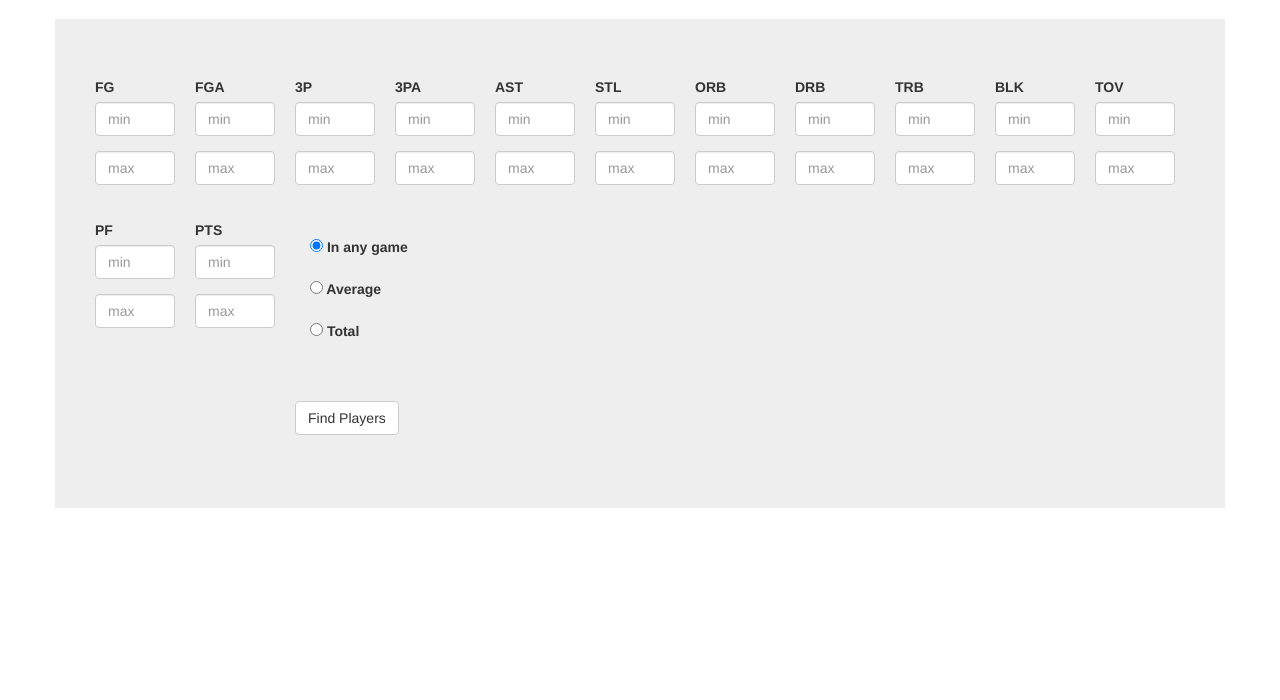
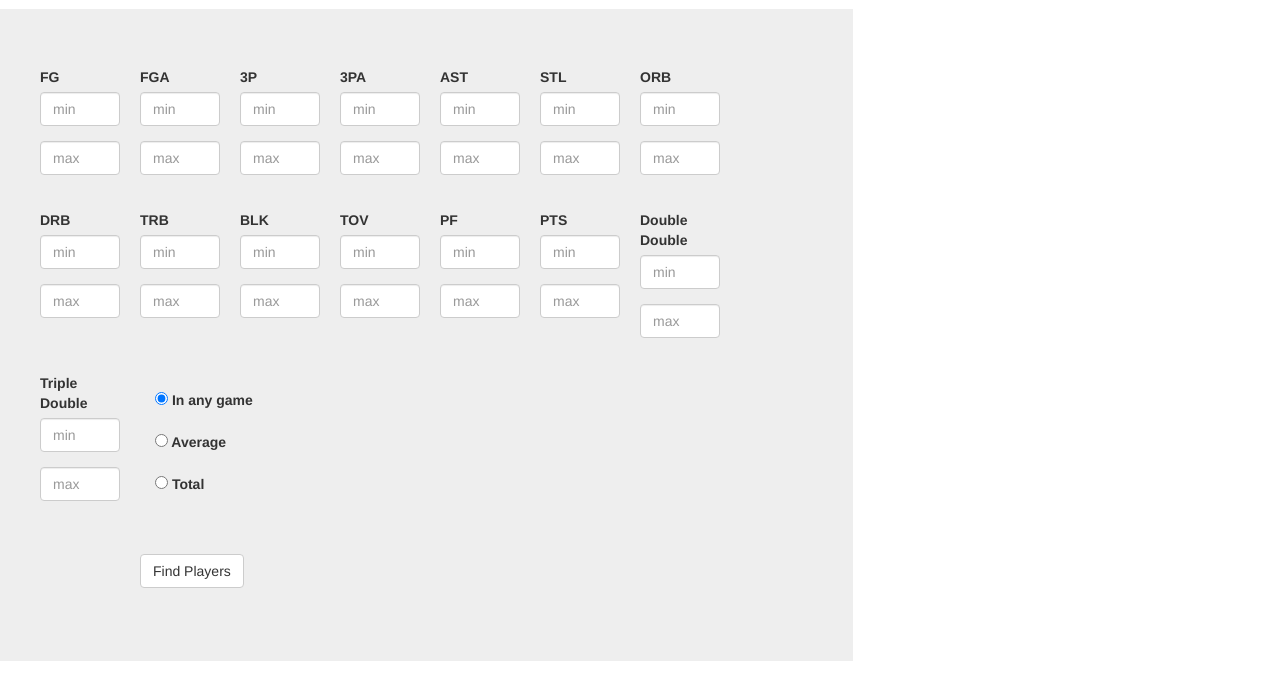
Before and after one commit to michaelchurch90/NBAStats, a PHP site: page /findplayer.php in a window 1280 px wide. Shown: the part 51-751 px from the top of the page. Run offline with PHP 8.4, Linux system fonts and the light colour scheme; some libraries are stand-ins or nearby versions.

Commit message:
Added tdbl and ddbl and fixed some formatting

```diff
--- a/css/mainstyle.css
+++ b/css/mainstyle.css
@@ -49,11 +49,18 @@ div#output
     margin-top: 10px;
 }
 
-#playerinfo , #playerlist
+#playerinfo , #playerlist,.playerinfo
 {
     margin-right: 20px;
     height: 500px;
     overflow: auto;
+}
+.playerinfo
+{
+    margin:20px;
+    height: 500px;
+    overflow: auto;
+
 }
 
 .container
--- a/dbhandler.php
+++ b/dbhandler.php
@@ -125,8 +125,9 @@ function getPlayersOnTeam($teamName)
     return $result;
 }
 
-function getFindPlayer($fgmin,$fgmax,$fgamin,$fgamax,$threepmin,$threepmax,$threepamin,$threepamax,$astmin,$astmax,$stlmin,$stlmax,$blkmin,$blkmax,$tovmin,$tovmax,$pfmin,$pfmax,$ptsmin,$ptsmax,$trbmin,$trbmax,$orbmin,$orbmax,$drbmin,$drbmax)
+function getFindPlayer($fgmin,$fgmax,$fgamin,$fgamax,$threepmin,$threepmax,$threepamin,$threepamax,$astmin,$astmax,$stlmin,$stlmax,$blkmin,$blkmax,$tovmin,$tovmax,$pfmin,$pfmax,$ptsmin,$ptsmax,$trbmin,$trbmax,$orbmin,$orbmax,$drbmin,$drbmax, $ddblmin,$ddblmax,$tdblmin,$tdblmax)
 {
+
     $query = sprintf("SELECT DISTINCT PlayerName
                     FROM gameinfo
                     WHERE FG BETWEEN %s AND %s
@@ -142,14 +143,16 @@ function getFindPlayer($fgmin,$fgmax,$fgamin,$fgamax,$threepmin,$threepmax,$thre
                     AND TRB BETWEEN %s AND %s
                     AND ORB BETWEEN %s AND %s
                     AND ORB BETWEEN %s AND %s
+                    AND ((IF(PTS>10,1,0)+IF(BLK>10,1,0)+IF(TRB>10,1,0)+IF(AST>10,1,0)+IF(STL>10,1,0))>=2)  BETWEEN %s AND %s
+                    AND ((IF(PTS>10,1,0)+IF(BLK>10,1,0)+IF(TRB>10,1,0)+IF(AST>10,1,0)+IF(STL>10,1,0))>=3)  BETWEEN %s AND %s
                     ORDER BY PlayerName",
-                    $fgmin,$fgmax,$fgamin,$fgamax,$threepmin,$threepmax,$threepamin,$threepamax,$astmin,$astmax,$stlmin,$stlmax,$blkmin,$blkmax,$tovmin,$tovmax,$pfmin,$pfmax,$ptsmin,$ptsmax,$trbmin,$trbmax,$orbmin,$orbmax,$drbmin,$drbmax);
-    //echo $query;
+                    $fgmin,$fgmax,$fgamin,$fgamax,$threepmin,$threepmax,$threepamin,$threepamax,$astmin,$astmax,$stlmin,$stlmax,$blkmin,$blkmax,$tovmin,$tovmax,$pfmin,$pfmax,$ptsmin,$ptsmax,$trbmin,$trbmax,$orbmin,$orbmax,$drbmin,$drbmax, $ddblmin,$ddblmax,$tdblmin,$tdblmax);
+
     $result = mysql_query($query);
     return $result;
 }
 
-function getFindPlayerTotal($fgmin,$fgmax,$fgamin,$fgamax,$threepmin,$threepmax,$threepamin,$threepamax,$astmin,$astmax,$stlmin,$stlmax,$blkmin,$blkmax,$tovmin,$tovmax,$pfmin,$pfmax,$ptsmin,$ptsmax,$trbmin,$trbmax,$orbmin,$orbmax,$drbmin,$drbmax)
+function getFindPlayerTotal($fgmin,$fgmax,$fgamin,$fgamax,$threepmin,$threepmax,$threepamin,$threepamax,$astmin,$astmax,$stlmin,$stlmax,$blkmin,$blkmax,$tovmin,$tovmax,$pfmin,$pfmax,$ptsmin,$ptsmax,$trbmin,$trbmax,$orbmin,$orbmax,$drbmin,$drbmax, $ddblmin,$ddblmax,$tdblmin,$tdblmax)
 {
     $query = sprintf("SELECT PlayerName
                     FROM gameinfo
@@ -167,6 +170,8 @@ function getFindPlayerTotal($fgmin,$fgmax,$fgamin,$fgamax,$threepmin,$threepmax,
                     AND SUM(TRB) BETWEEN %s AND %s
                     AND SUM(ORB) BETWEEN %s AND %s
                     AND SUM(DRB) BETWEEN %s AND %s
+                    AND SUM((IF(PTS>10,1,0)+IF(BLK>10,1,0)+IF(TRB>10,1,0)+IF(AST>10,1,0)+IF(STL>10,1,0))>=2)  BETWEEN %s AND %s
+                    AND SUM((IF(PTS>10,1,0)+IF(BLK>10,1,0)+IF(TRB>10,1,0)+IF(AST>10,1,0)+IF(STL>10,1,0))>=3)  BETWEEN %s AND %s
                     ORDER BY PlayerName",
                     $fgmin,$fgmax,$fgamin,$fgamax,$threepmin,$threepmax,$threepamin,$threepamax,$astmin,$astmax,$stlmin,$stlmax,$blkmin,$blkmax,$tovmin,$tovmax,$pfmin,$pfmax,$ptsmin,$ptsmax,$trbmin,$trbmax,$orbmin,$orbmax,$drbmin,$drbmax);
     //echo $query;
--- a/findplayer.php
+++ b/findplayer.php
@@ -28,9 +28,9 @@ include_once "dbhandler.php"
     ?>
 
             <!--div for output-->
-        <div id="output" class="container">
+        <div id="output"  >
         </div>
-        <div id="input123" class="container jumbotron">
+        <div id="input123" class="container col-md-8 jumbotron">
             <form role="form" action="ajax/getfindplayer.php" method="get">
             <div class="form2group">
             <div class="form-group">
@@ -165,6 +165,26 @@ include_once "dbhandler.php"
                 <input type="number" name="ptsmax" id="ptsmax" class="form-control number" placeholder="max"/>
             </div>
             </div>
+            <div class="form2group">
+            <div class="form-group">
+                <label for="ddblmin">Double Double</label>
+                <input type="number" id="ddblmin" name="ddblmin" class="form-control number" placeholder="min"/>
+            </div>
+            <div class="form-group">
+                <label class="sr-only" for="ddblmax">Double Double</label>
+                <input type="number" name="ddblmax" id="ddblmax" class="form-control number" placeholder="max"/>
+            </div>
+            </div>
+            <div class="form2group">
+            <div class="form-group">
+                <label for="tdbl">Triple Double</label>
+                <input type="number" id="tdblmin" name="tdblmin" class="form-control number" placeholder="min"/>
+            </div>
+            <div class="form-group">
+                <label class="sr-only" for="tdblmax">Triple Double</label>
+                <input type="number" name="tdblmax" id="tdblmax" class="form-control number" placeholder="max"/>
+            </div>
+            </div>
             <div id="submitsection">
             <div class="form-group searchtyperadio">
                 <label>
```
Also changed, not shown: ajax/getfindplayer.php (+37 -4 lines).
